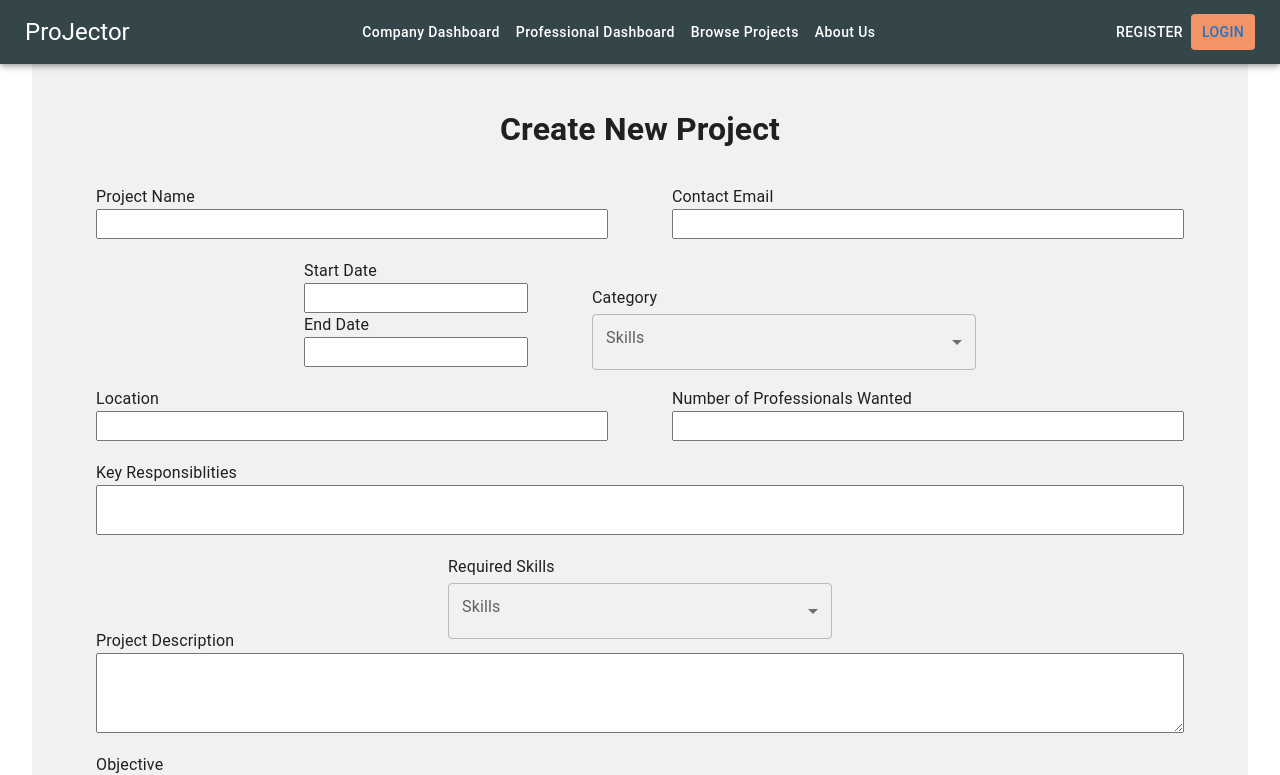
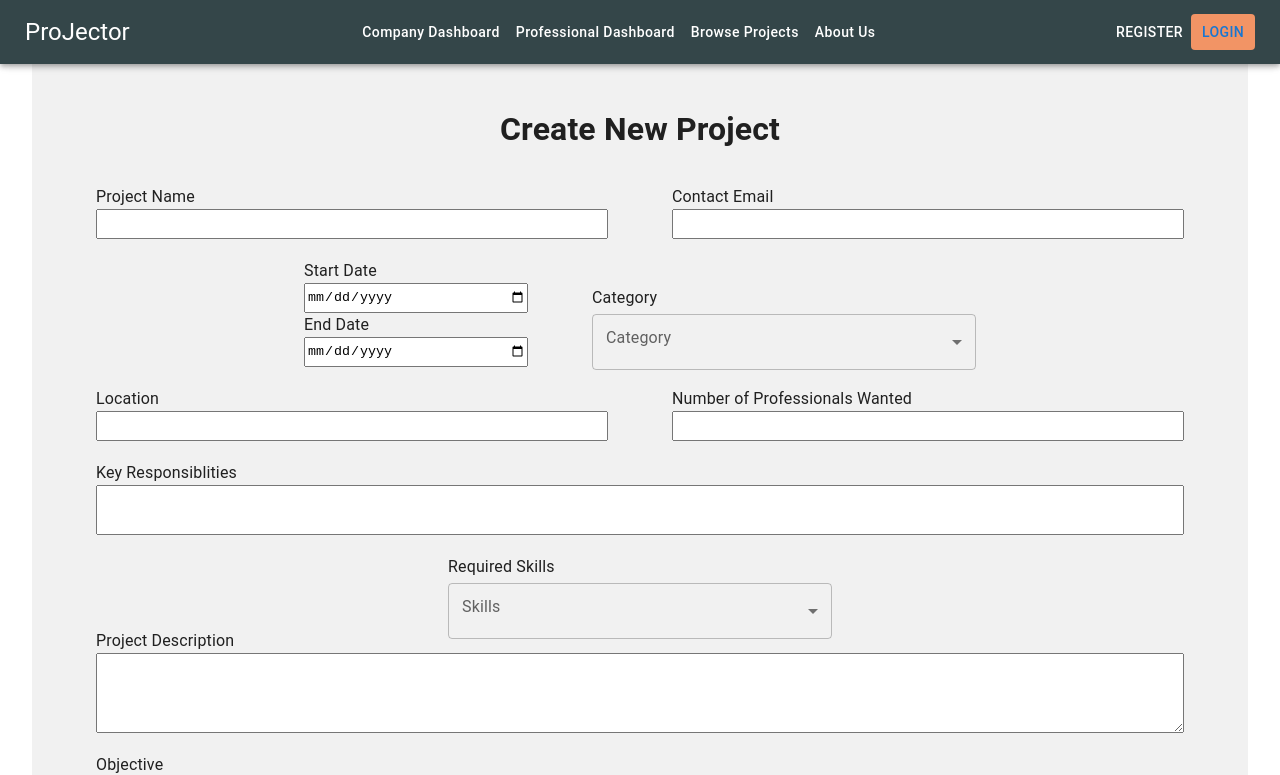
Before and after one commit to milliehigh/ProJector, a React (Vite) app in the folder frontend/: page /companydashboard/createproject in a window 1280 px wide. Shown: the top 775 px of the page. Built offline with nearby package versions, Linux system fonts and the light colour scheme.

Commit message:
only companies have a create project button and added date input to create project

```diff
--- a/frontend/src/components/Header.jsx
+++ b/frontend/src/components/Header.jsx
@@ -17,6 +17,7 @@ import { apiGet } from '../api';
 import { useHeader } from '../HeaderContext';
 
 function Header() {
+    console.log("Render Header")
     const navigate = useNavigate();
     const [token, setToken] = React.useState(localStorage.getItem("token"));
     const [anchorEl, setAnchorEl] = React.useState(null);
@@ -69,15 +70,15 @@ function Header() {
         }
       }, [reloadHeader])
 
-    React.useEffect(() => {
-        const token = localStorage.getItem("token");
-        if (token != null) {
-            const tokenData = decodeJWT(token);
-            setUserType(tokenData.userType)
-            setUserId(tokenData.userId)
-            console.log("boing", tokenData.userId)
-        }
-    }, 5000);
+    // React.useEffect(() => {
+    //     const token = localStorage.getItem("token");
+    //     if (token != null) {
+    //         const tokenData = decodeJWT(token);
+    //         setUserType(tokenData.userType)
+    //         setUserId(tokenData.userId)
+    //         console.log("boing1", tokenData.userId)
+    //     }
+    // }, 5000);
 
     function logout() {
         localStorage.clear()
--- a/frontend/src/components/MultiCategorySelect.jsx
+++ b/frontend/src/components/MultiCategorySelect.jsx
@@ -51,7 +51,7 @@ export default function MultipleSelectCategoryChip( { set } ) {
   return (
     <div>
       <FormControl className="formInput1" sx ={{pt: 0.5}}>
-        <InputLabel id="demo-multiple-chip-label">Skills</InputLabel>
+        <InputLabel id="demo-multiple-chip-label">Category</InputLabel>
         <Select
           labelId="demo-multiple-chip-label"
           id="demo-multiple-chip"
--- a/frontend/src/pages/CompanyDashboard.jsx
+++ b/frontend/src/pages/CompanyDashboard.jsx
@@ -13,6 +13,8 @@ import { AppProvider } from '@toolpad/core/AppProvider';
 import { useDemoRouter } from '@toolpad/core/internals';
 
 import ProjectCard from '../components/Professional/Dashboard/ProjectCard.jsx';
+
+import decodeJWT from "../decodeJWT";
 
 // import Form from "../components/Form"
 const titleStyle = {
@@ -42,6 +44,17 @@ function CompanyDashboard() {
     const navigate = useNavigate();
     const router = useDemoRouter('/companydashboard');
     const theme = useTheme();
+    const [isCompany, setIsCompany] = React.useState(false);
+
+    React.useEffect(() => {
+        const getToken = localStorage.getItem("token");
+        if (getToken != null) {
+            const tokenData = decodeJWT(getToken);
+            if (tokenData.userType === "company") {
+                setIsCompany(true);
+            }
+        }
+      }, []);
 
     return (
         <AppProvider className="APP" sx={{ backgroundColour: 'none' }} navigation={NAVIGATION} router={router} theme={theme}>
@@ -50,7 +63,7 @@ function CompanyDashboard() {
             <div>
                 <h1>Dashboard</h1>
             </div>
-            <Button variant="contained" onClick={() => { navigate('createproject') }}> + Create Project</Button>
+            {isCompany ? <Button variant="contained" onClick={() => { navigate('createproject') }}> + Create Project</Button>  : <></>   }
         </Box>
         <Accordion defaultExpanded>
             <AccordionSummary
--- a/frontend/src/pages/CreateProject.jsx
+++ b/frontend/src/pages/CreateProject.jsx
@@ -13,6 +13,7 @@ import {
 } from 'react-router-dom';
 
 const CreateProject = (props) => {
+  console.log("create project page")
   const [projectName, setNewProjectName] = React.useState('');
   const [contactEmail, setNewContactEmail] = React.useState('');
   const [categories, setNewCategories] = React.useState([]);
@@ -35,7 +36,6 @@ const CreateProject = (props) => {
     if (getToken != null) {
         const tokenData = decodeJWT(getToken);
         setOwnUserId(tokenData.userId);
-        // console.log("edit professinoal profile get own user id from token", tokenData.userId)
     }
   }, []);
 
@@ -95,11 +95,11 @@ const CreateProject = (props) => {
             <div classname="date-div">
                 <div classname="date-div1">
                     <label className="formlabel">Start Date</label>
-                    <input className="dateInput" type="text" value={startDate} onChange={(e) => setNewStartDate(e.target.value)} />
+                    <input className="dateInput" type="date" value={startDate} onChange={(e) => setNewStartDate(e.target.value)} />
                 </div>
                 <div classname="date-div1">
                     <label className="formlabel">End Date</label>
-                    <input className="dateInput" type="text" value={endDate} onChange={(e) => setNewEndDate(e.target.value)} />
+                    <input className="dateInput" type="date" value={endDate} onChange={(e) => setNewEndDate(e.target.value)} />
                 </div>
             </div>
             <div>
```
